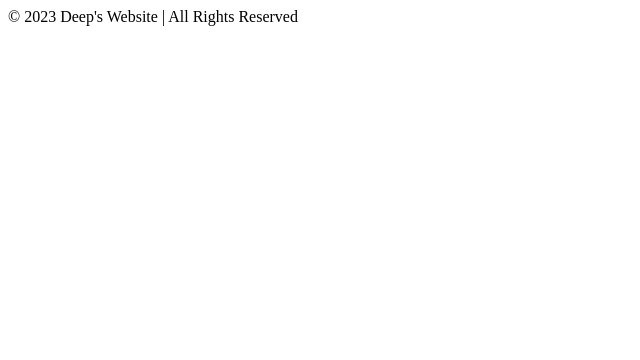
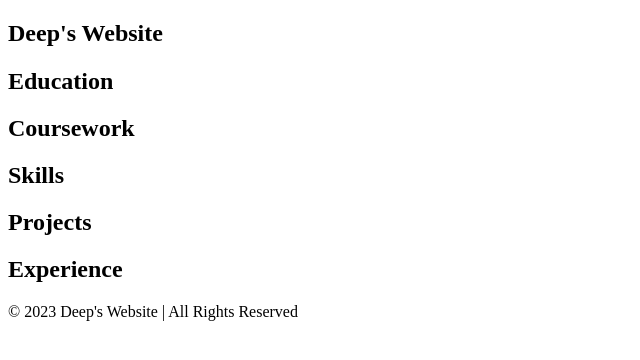
Before and after one commit to Deep-Singh14/Deep-Singh14.github.io, a plain HTML site: page resume.html in a window 1280 px wide. Shown: the whole page, without its empty margins (0-640 px from the left). Drawn offline with Linux system fonts and the light colour scheme.

Commit message:
feat: added headers and classes to all html files and formated them

```diff
--- a/resume.html
+++ b/resume.html
@@ -4,13 +4,30 @@
         <title>Resume Page</title>
     </head>
     <body>
-    <main>
-        <section></section>
-        <section></section>
-        <section></section>
-        <section></section>
-        <section></section>
-    </main>
-    <footer>© 2023 Deep's Website | All Rights Reserved</footer>
+        <nav class="nav-bar">
+            <h1 class="logo">Deep's Website</h1>
+        </nav>
+        <main>
+            <h1 class="portfolio"></h1>
+
+            <div class="resume">
+                <section class="section">
+                    <h2 class="section-title">Education</h2>
+                </section>
+                <section class="section">
+                    <h2 class="section-title">Coursework</h2>
+                </section>
+                <section class="section">
+                    <h2 class="section-title">Skills</h2>
+                </section>
+                <section class="section">
+                    <h2 class="section-title">Projects</h2>
+                </section>
+                <section class="section">
+                    <h2 class="section-title">Experience</h2>
+                </section>
+            </div>
+        </main>
+        <footer class="footer">© 2023 Deep's Website | All Rights Reserved</footer>
     </body>
 </html>
```
Also changed, not shown: blog.html (+7 -2 lines), contact.html (+7 -2 lines), portfolio.html (+6 -1 lines).
